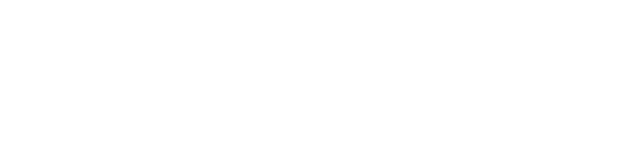
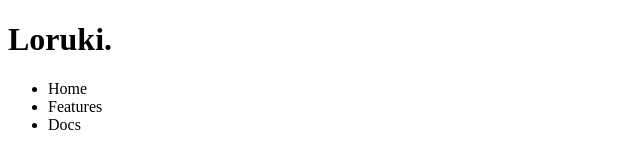
Before and after one commit to mukhtarabdirahman/loruki-web-hosting, a plain HTML site: page index.html in a window 1280 px wide. Shown: the whole page, without its empty margins (0-640 px from the left). Drawn offline with Linux system fonts and the light colour scheme.

Commit message:
created navbar

```diff
--- a/index.html
+++ b/index.html
@@ -8,6 +8,17 @@
     <title>Loruki | Cloud Hosting For Everyone</title>
 </head>
 <body>
-
+    <div class="navbar">
+        <div class="container">
+            <h1 class="logo">Loruki.</h1>
+            <nav>
+                <ul>
+                    <li><a href="index.html"></a>Home</li>
+                    <li><a href="features.html"></a>Features</li>
+                    <li><a href="docs.html"></a>Docs</li>
+                </ul>
+            </nav>
+        </div>
+    </div>
 </body>
 </html>
```
Also changed, not shown: docs.html (added), features.html (added).
